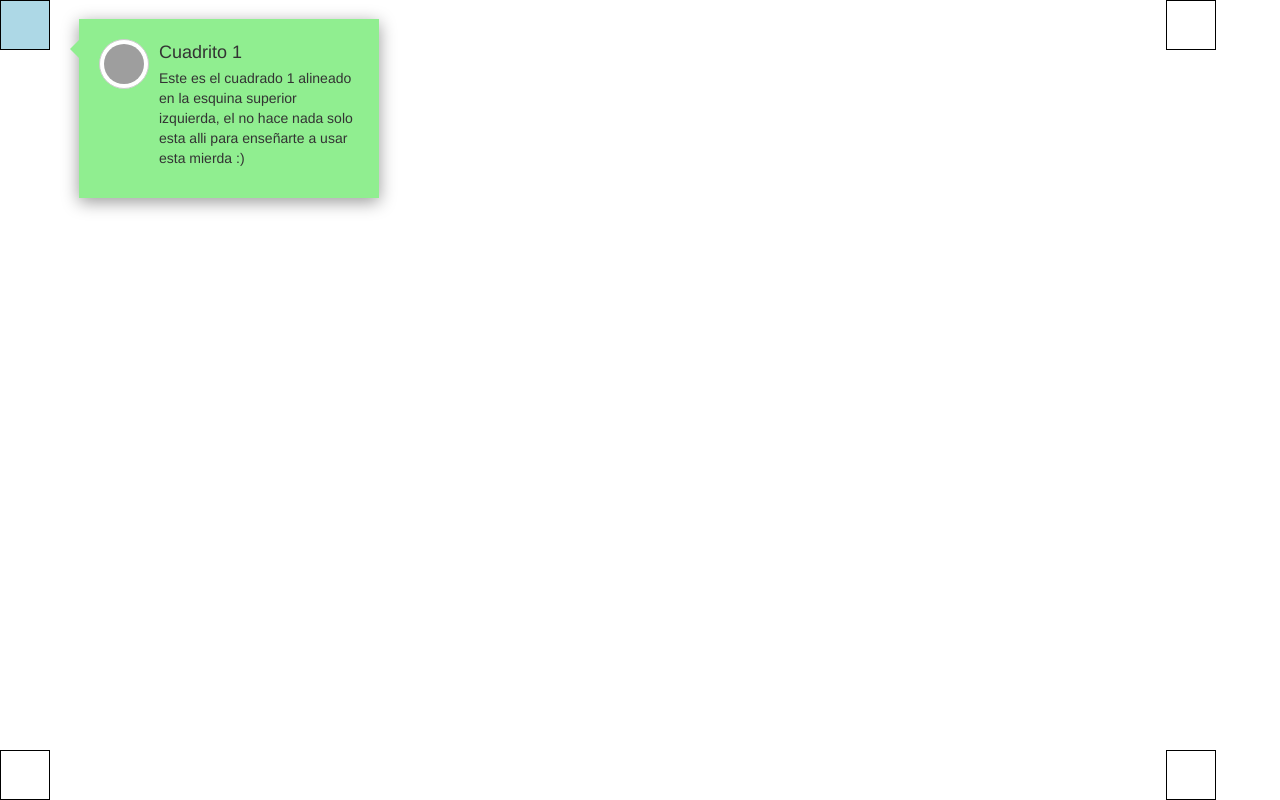
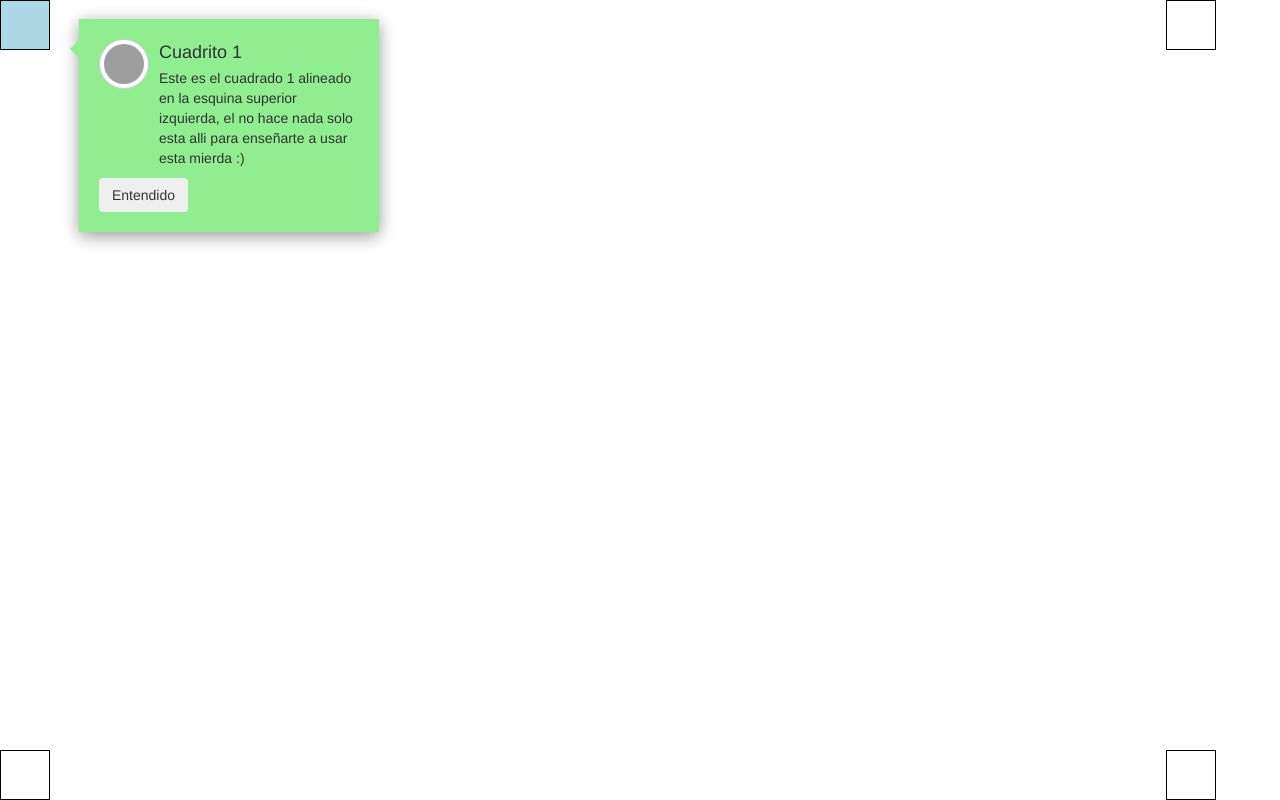
Before and after one commit to luttingere/presenterjs, a plain HTML site: page index.html in a window 1280 px wide. Drawn offline with Linux system fonts and the light colour scheme; grey boxes are pictures that could not be loaded.

```diff
--- a/index.html
+++ b/index.html
@@ -29,6 +29,7 @@
             <h4 id="presenter_title" class="dialogue-heading"></h4>
             <p id="presenter_message"></p>
         </div>
+        <button id="dialogue-btn" class="btn waves-effect waves-light show" type="submit" name="action">Entendido</button>
     </div>
 </div>
 <script src="js/presenter.js"></script>
```
